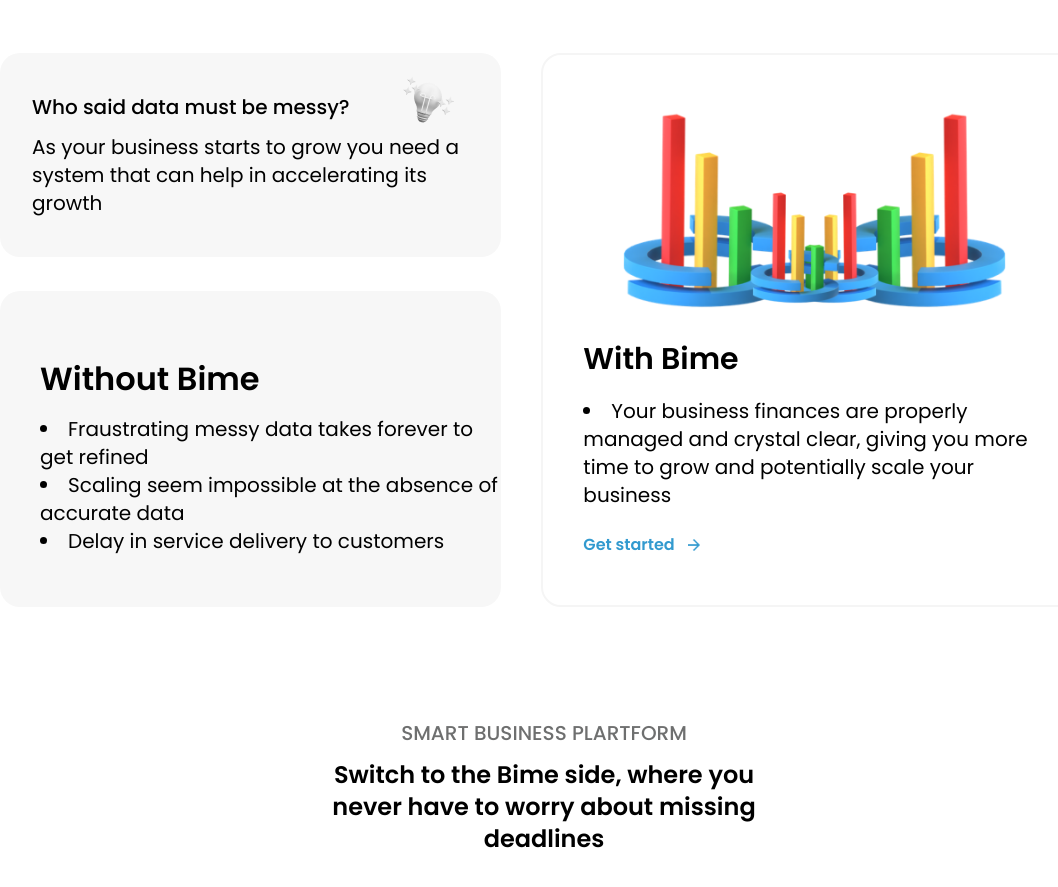
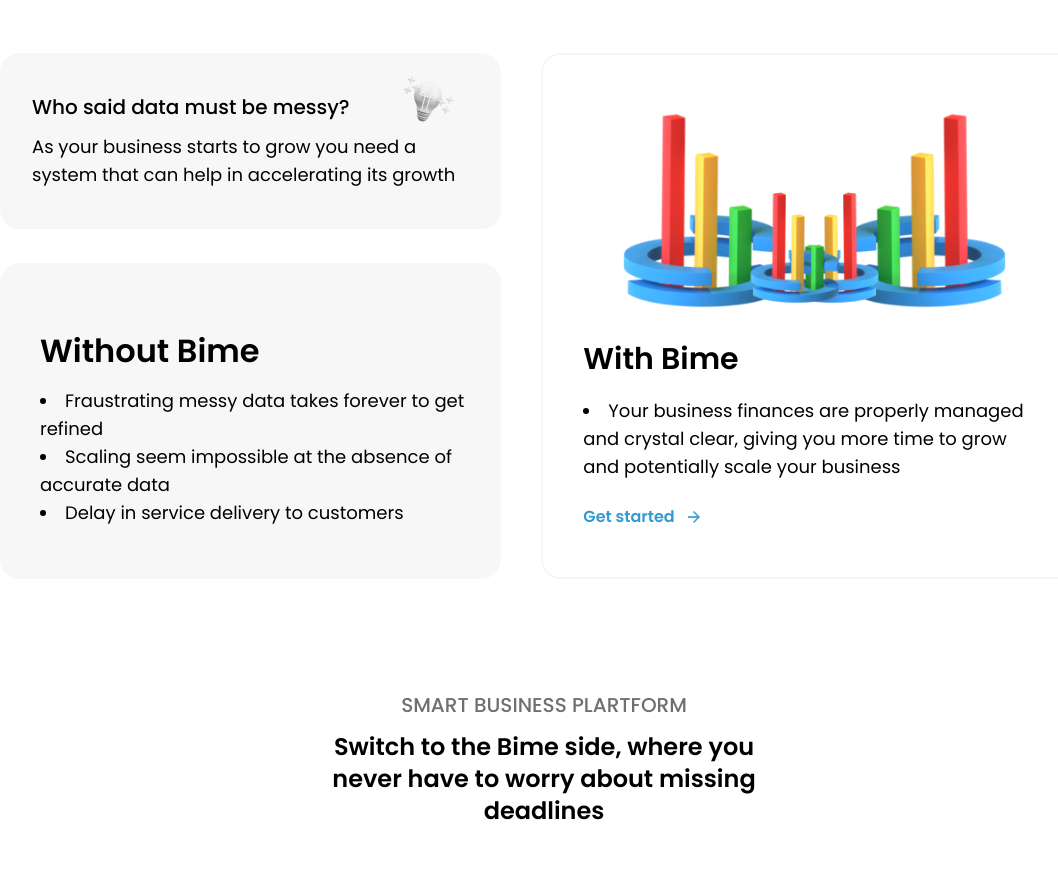
Before and after one commit to Omo-Akeye/Revamp, a Next.js app: page / in a window 1280 px wide. Shown: the part 1700-2587 px from the top of the page, without its empty margins (96-1154 px from the left). Built offline with nearby package versions, Linux system fonts and the light colour scheme.

Commit message:
text resized

```diff
--- a/src/app/home/ui/Why.tsx
+++ b/src/app/home/ui/Why.tsx
@@ -9,11 +9,11 @@
             <div className='py-10 bg-[#F7F7F7] px-8  rounded-[20px] mb-5 relative'>
               <img src="images/idea-3d.png" alt="idea" className="absolute right-[5%] top-[5%]" />
             <p className='max-md:text-xs text-xl mb-3 font-medium'>Who said data must be messy?</p>
-            <p className='md:text-xl  text-sm max-md:mt-[6px] '>As your business starts to grow you need a system that can help in accelerating its growth</p>
+            <p className='md:text-lg  text-sm max-md:mt-[6px] '>As your business starts to grow you need a system that can help in accelerating its growth</p>
             </div>
             <div className='bg-[#F7F7F7] rounded-[20px] pt-[72px] pb-[52px] pl-10'>
             <h1 className='md:text-[32px] text-2xl font-semibold mb-5'>Without Bime</h1>
-                <ul className="md:text-xl md:gap-y-3 gap-4 list-inside list-disc">
+                <ul className="md:text-lg md:gap-y-3 gap-4 list-inside list-disc">
                     <li>Fraustrating messy data takes forever to get refined</li>
                     <li>Scaling seem impossible at the absence of accurate data</li>
                     <li>Delay in service delivery to customers</li>
@@ -25,7 +25,7 @@
             <section className="rounded-[20px] max-w-[569px] pt-8 w-full border-[2px] border-[#F5F5F5] px-10 pb-12">
               <img src="images/free-bar.png" alt="bar" />
   <h1 className="text-3xl font-semibold mb-5">With Bime</h1>
-  <li className="md:text-xl list-inside list-disc">
+  <li className="md:text-lg list-inside list-disc">
     Your business finances are properly managed and crystal clear, giving you more time to grow and potentially scale your business
   </li>
   <div className="flex text-[#329ACF] font-semibold gap-x-[10px] mt-6 hover:gap-x-4 cursor-pointer transition items-center">
```
